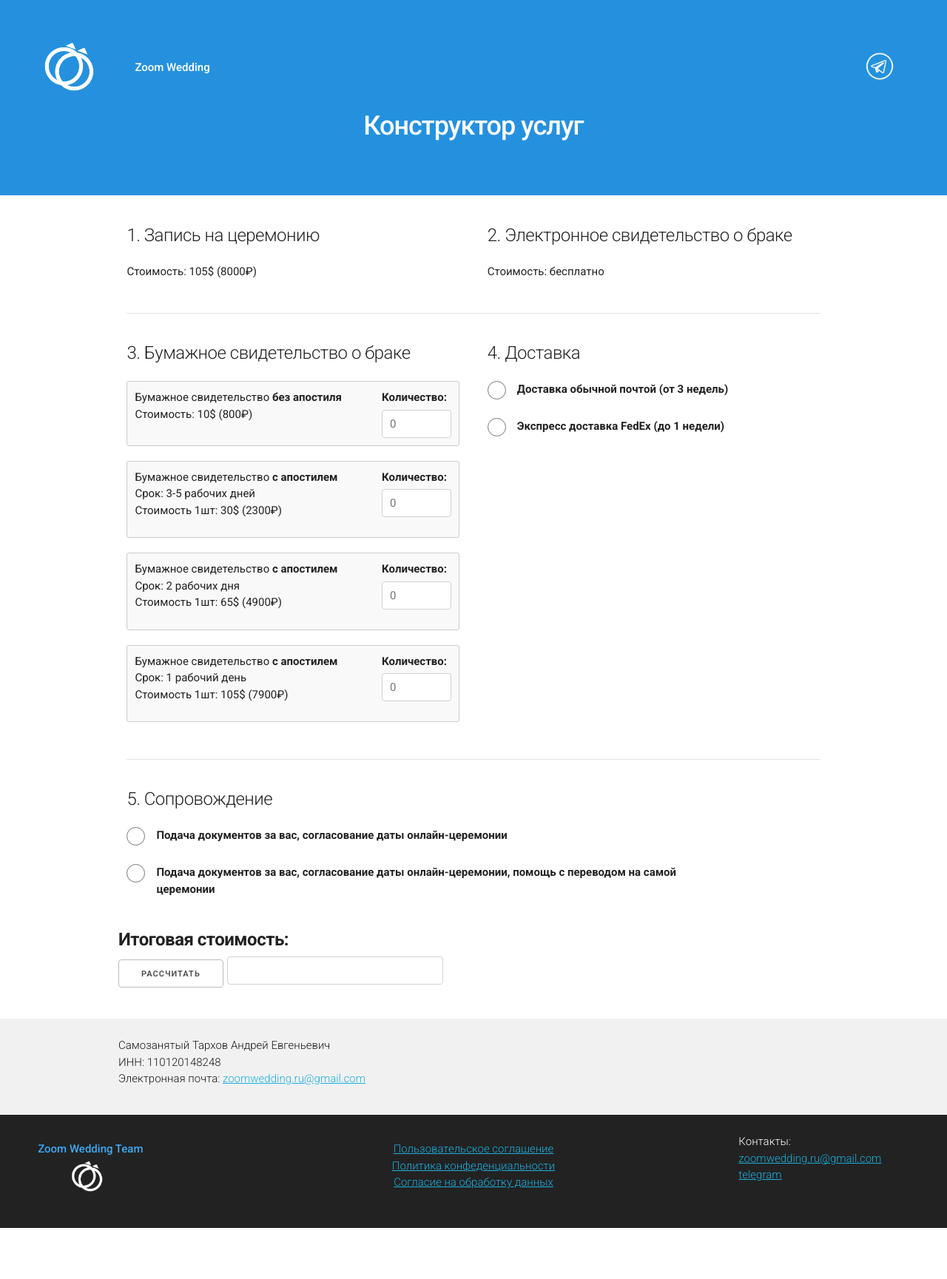
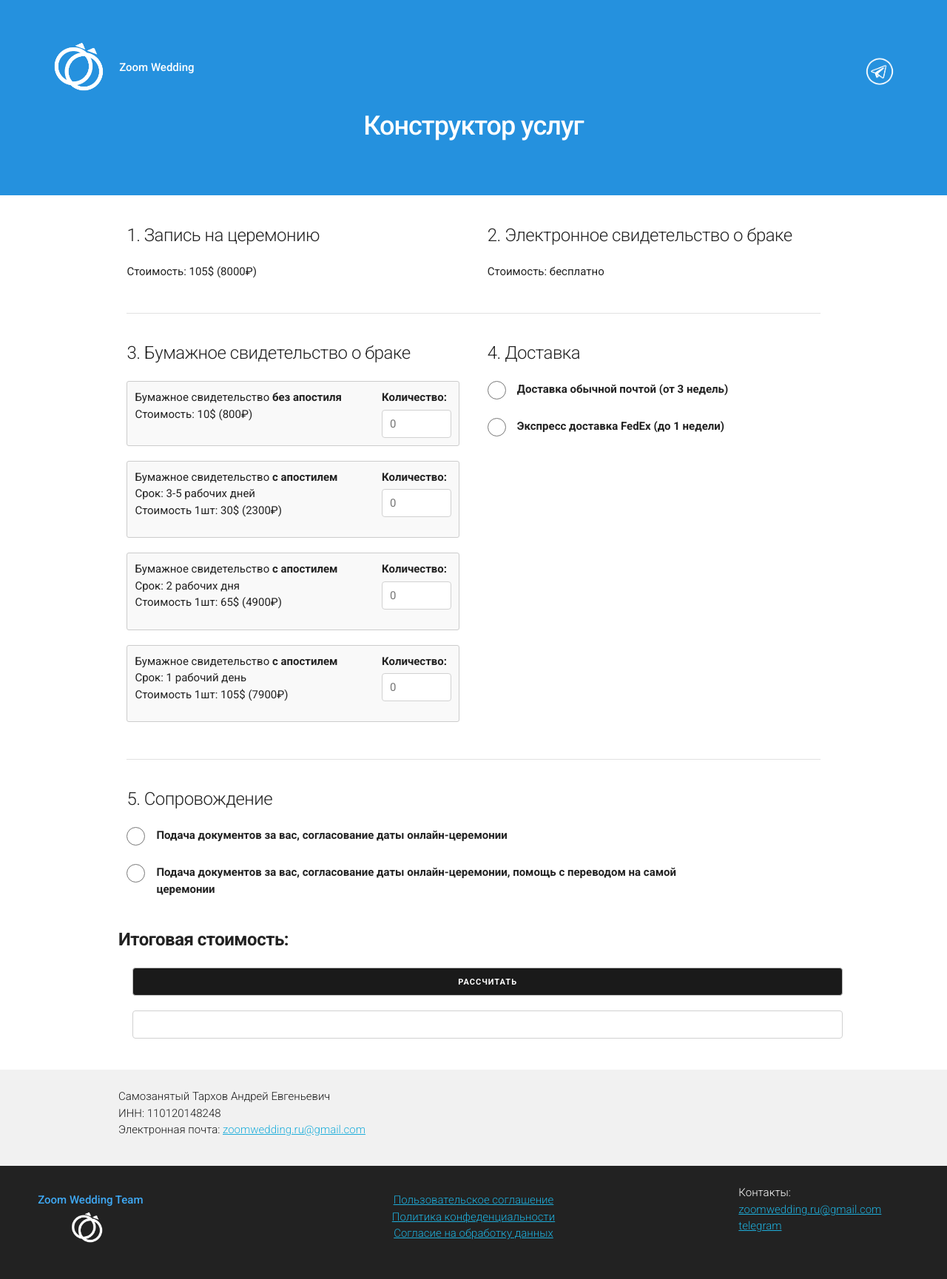
Before and after one commit to zoomwedding/zoomwedding.github.io, a PHP site: page /payment_2.html in a window 1280 px wide. Shown: the whole page at 74% size. Before the commit the page ends 1660 px from the top, so only its background shows below. Run offline with PHP 8.4, Linux system fonts and the light colour scheme; some libraries are stand-ins or nearby versions.

Commit message:
fix logotypes place, add calculator js

```diff
--- a/css/custom.css
+++ b/css/custom.css
@@ -171,7 +171,7 @@ html, body {
 
 .logotype-size {
 	max-height: 80px;
-	margin-left: 3%;
+	margin-left: 20%;
     max-width: 80px;
     min-width: 50px;
 }
@@ -186,7 +186,7 @@ html, body {
     margin-left: 0%;
     float: right;
     margin-right: 4%;
-    margin-top: 1%;
+	margin-top: 20px;
 }
 
 .logotype-block {
@@ -195,6 +195,7 @@ html, body {
 
 .logotype-text-block {
 	width: auto;
+	margin-left: 30px;
 }
 
 .logotype-text-block-payment {
@@ -402,3 +403,26 @@ html, body {
 .minstyle {
 	padding-bottom: 20px;
 }
+
+.btn_estimate_div {
+	width: auto;
+	margin-bottom: 40px;
+	margin-left: 2%;
+	display: inline;
+}
+
+.btn_estimate_block {
+	width: -webkit-fill-available;
+	margin-bottom: 20px;
+	text-align: center;
+}
+
+#btn_estimate {
+	background-color: #1a1a1a;
+	color: white;
+}
+
+#btn_estimate:hover {
+    border-color: #2591de;
+    background-color: #2591de;
+}
--- a/payment_2.html
+++ b/payment_2.html
@@ -187,110 +186,20 @@
 
 						</div>
 
-<!-- 					<div class="row row_p">
-						<div class="item six col">
-							<h5>Запись на церемонию</h5>
-							<p class="info">
-								Стоимость: 8000 ₽
-							</p>
-							<div class="order">
-								<label for="bb_sneakers">Quantity Desired: </label>
-								<input type="number" name="bb_sneakers" id="bb_sneakers" min="0" placeholder="0" size="3" >
-							</div>
-						</div>
-
-						<div class="item six col">
-							<h3>ACTIVE Jersey</h3>
-							<p>Sweat harder, wick better</p>
-							<p class="info">
-								Price: $25/each
-							</p>
-							<div class="order">
-								<label for="a_jersey">Quantity Desired: </label>
-								<input type="number" name="a_jersey" id="a_jersey" min="0" placeholder="0" size="3" >
-							</div>
-						</div>
-					</div>
-
-					<div class="row row_p">
-						<div class="item six col">
-							<h3>Power Supplements</h3>
-							<p>Get healthier, get smarter</p>
-							<p class="info">
-								Price: $30/bottle
-							</p>
-							<div class="order">
-								<label for="p_supple">Quantity Desired: </label>
-								<input type="number" name="p_supple" id="p_supple" min="0" placeholder="0" size="3" >
-							</div>
-						</div>
-						<div class="item six col">
-							<h3>Mineral Water</h3>
-							<p>It's fizzy</p>
-							<p class="info">
-								Price: $4/bottle
-							</p>
-							<div class="order">
-								<label for="m_water">Quantity Desired: </label>
-								<input type="number" name="m_water" id="m_water" min="0" placeholder="0" size="3" >
-							</div>
-						</div>
-
-					</div> -->
-
 				</fieldset>
 
-<!-- 				<div id="summary">
+				<div class="row">
+					<h5> <label for="btn_estimate">Итоговая стоимость:</label></h5>
+				</div>
 
-					<h2>Provide the Shipping Details</h2>
+				<div class="group col2 calc row">
 
-					<div class="row_p">
-						<div class="group col3 state">
-							<label for="state">State(required):</label>
-							<select id="id_state" name="state" required>
-								<option value="">select one</option>
-								<option value="CA">California (7.5% tax)</option>
-								<option value="IL">Illinois</option>
-								<option value="NH">New Hampshire</option>
-								<option value="PA">Pennslyvania</option>
-								<option value="WA">Washington (6.5% tax)</option>
-							</select>
-						</div>
-
-						<div class="group col3 method">
-
-							<label>Shipping and Handling:</label><br>
-							<input type="radio" name="ship" value="pickup" id="method-free" checked> <label for="method-free">Pickup(Free)</label><br>
-							<input type="radio" name="ship" value="us" id="method-us"> <label for="method-us">US mail ($2/item)</label><br>
-							<input type="radio" name="ship" value="ups" id="method-ups"> <label for="method-ups"> UPS($3/item)</label>
-
-						</div>
-
-						<div class="group col3 special">
-							<label>Special:</label><br>
-							<input type="checkbox" name="special-gift" id="gift" value="gift">
-							<label for="gift">This is a gift(include a card)</label><br>
-							<input type="checkbox" name="special-mailing" id="mailing" value="mailing">
-							<label for="mailing">Sign up for the mailing list</label><br>
-							<input type="checkbox" name="special-recipes" id="recipes" value="recipes">
-							<label for="recipes">Include free recipes</label>
-						</div>
-
+					<div class="btn_estimate_div">
+						<input type="submit" value="Рассчитать" id="btn_estimate" class="btn_estimate_block">
 					</div>
-
-					<div class="group col2 notes">
-						<label for="message">Other Notes:</label><br>
-						<textarea id="message" name="message" rows="10" cols="2" placeholder="Any other special requests(does not affect the estimate)"></textarea>
+					<div class="btn_estimate_div">
+						<input id="total_estimate" disabled="true" type="text" name="total" class="btn_estimate_block">
 					</div>
-
-				</div> -->
-
-				<div class="group col2 calc">
-					<h5> <label for="btn_estimate">Итоговая стоимость:</label>
-
-						<input type="submit" value="Рассчитать" id="btn_estimate">
-						<input id="total_estimate" disabled="true" type="text" name="total" >
-					</h5>
 					<div id="results">
 
 					</div>
```
Also changed, not shown: other parts of payment_2.html (+15 -16 lines), script.js (+69 -61 lines).
